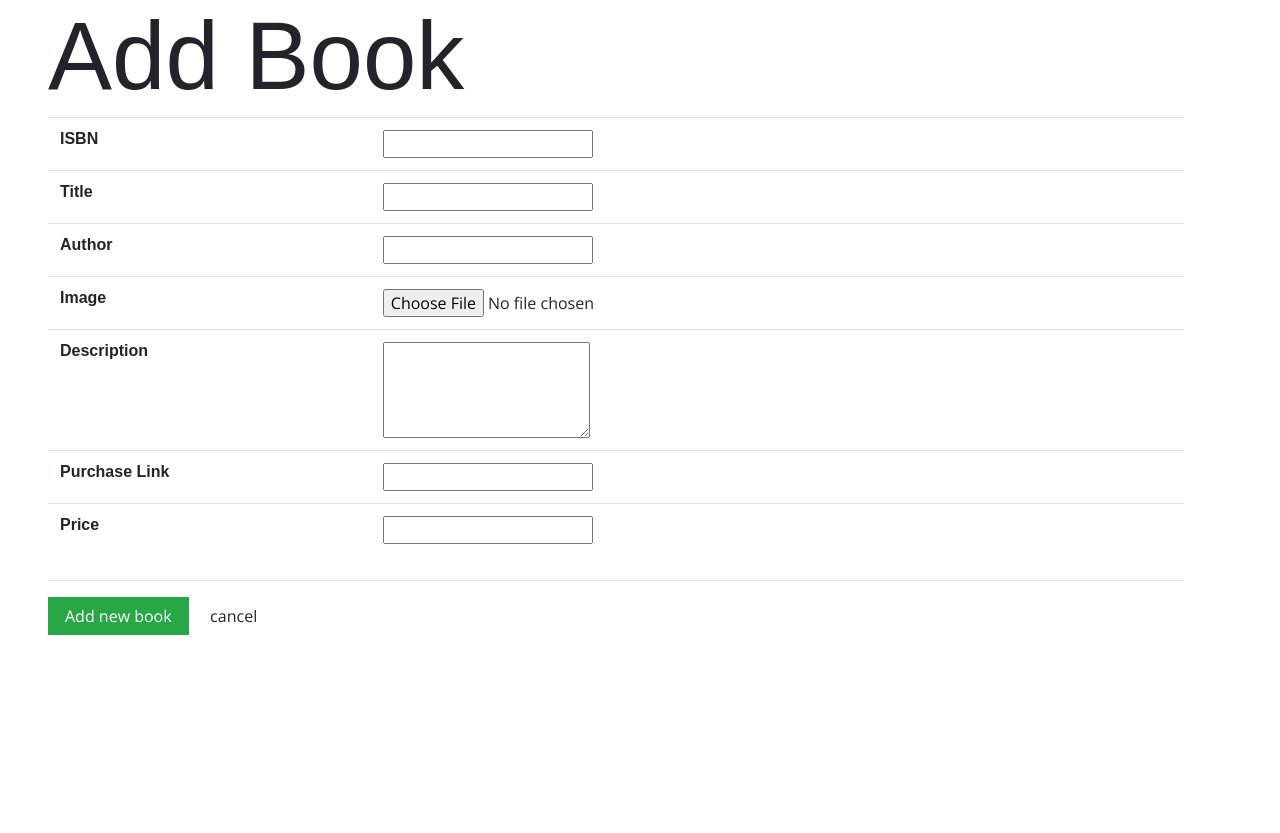
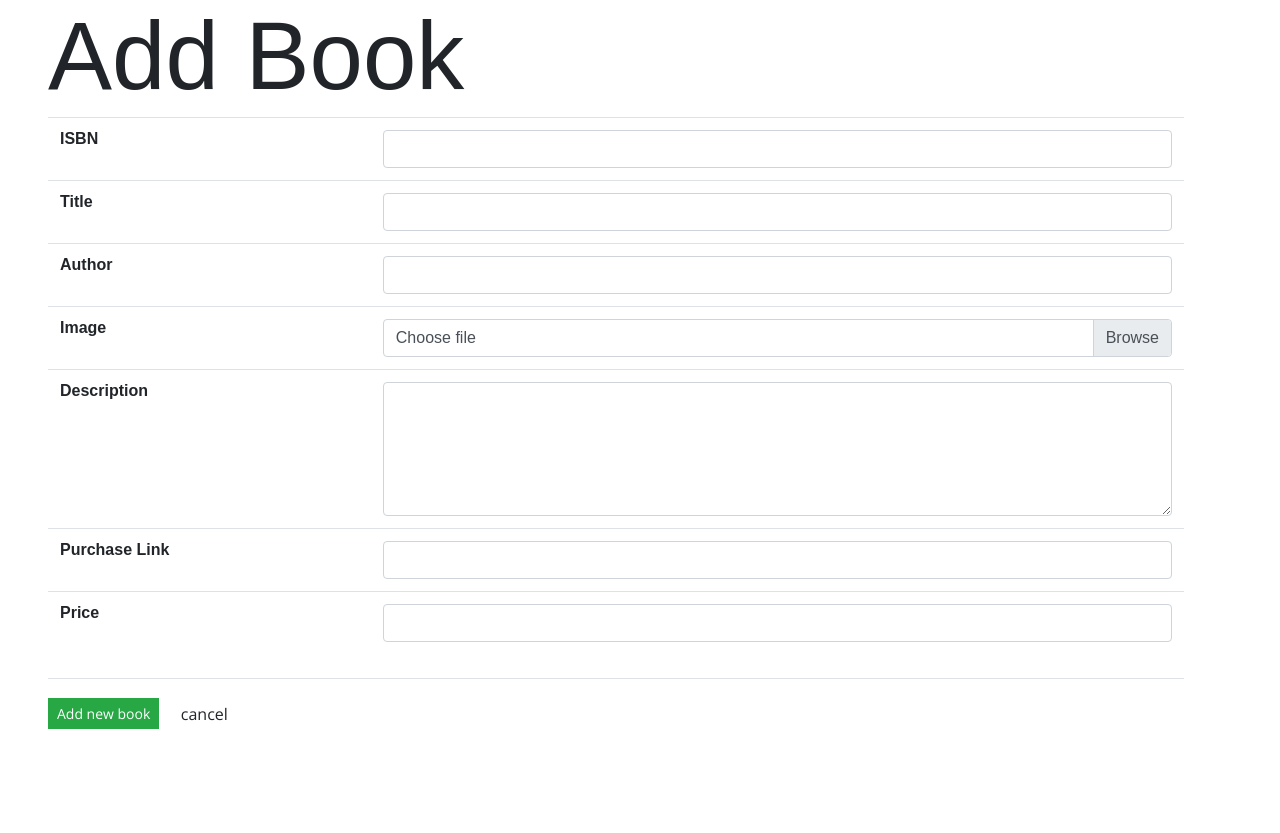
Before and after one commit to NowoCodes/Cravinkminds, a PHP site: page /dashboard/add_book.php in a window 1280 px wide. Shown: the part 96-929 px from the top of the page. Before the commit the page ends 731 px from the top, so only its background shows below. Run offline with PHP 8.4, Linux system fonts and the light colour scheme; the visitor is signed in with stand-in values (Sample User, id 1); data that the repository does not hold is empty; some libraries are stand-ins or nearby versions.

Commit message:
style buttons and form

```diff
--- a/dashboard/add_book.php
+++ b/dashboard/add_book.php
@@ -19,36 +19,41 @@ include 'dashboard-nav.php';
       <table class="table">
         <tr>
           <th>ISBN</th>
-          <td><input type="text" name="isbn"></td>
+          <td><input type="text" class="form-control" name="isbn"></td>
         </tr>
         <tr>
           <th>Title</th>
-          <td><input type="text" name="title" required></td>
+          <td><input type="text" class="form-control" name="title" required></td>
         </tr>
         <tr>
           <th>Author</th>
-          <td><input type="text" name="author" required></td>
+          <td><input type="text" class="form-control" name="author" required></td>
         </tr>
         <tr>
           <th>Image</th>
-          <td><input type="file" name="image" class="adnpic"></td>
+          <td>
+            <div class="custom-file">
+              <input type="file" class="custom-file-input" id="image">
+              <label class="custom-file-label" for="customFile">Choose file</label>
+            </div>
+          </td>
         </tr>
         <tr>
           <th>Description</th>
-          <td><textarea name="descr" form-control" rows="5"></textarea></td>
+          <td><textarea name="descr" class="form-control" form-control" rows="5"></textarea></td>
         </tr>
         <tr>
           <th>Purchase Link</th>
-          <td><input type="text" name="link"></td>
+          <td><input type="text" class="form-control" name="link"></td>
         </tr>
         <tr>
           <th>Price</th>
-          <td><input type="text" name="price" required></td>
+          <td><input type="text" class="form-control" name="price" required></td>
         </tr>
       </table>
   </div>
-  <input type="submit" name="add" value="Add new book" class="btn btn-success ednnsub">
-  <input type="reset" value="cancel" class="btn btn-default">
+  <input type="submit" name="add" value="Add new book" class="btn btn-sm btn-success">
+  <input type="reset" value="cancel" class="btn bt btn-default">
   </form>
   <br />
 </main>
```
Also changed, not shown: dashboard/editbook.php (+15 -10 lines).
